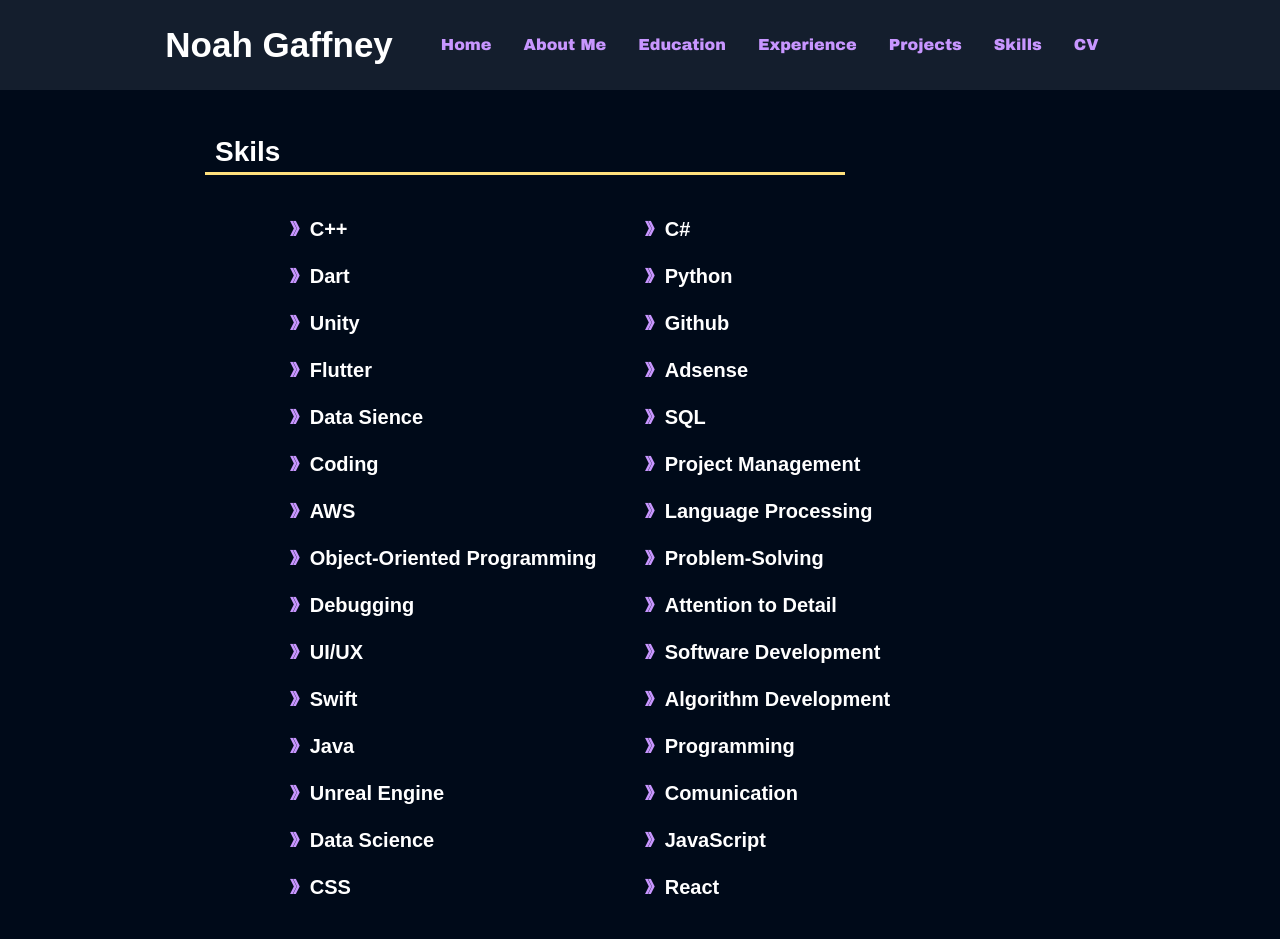
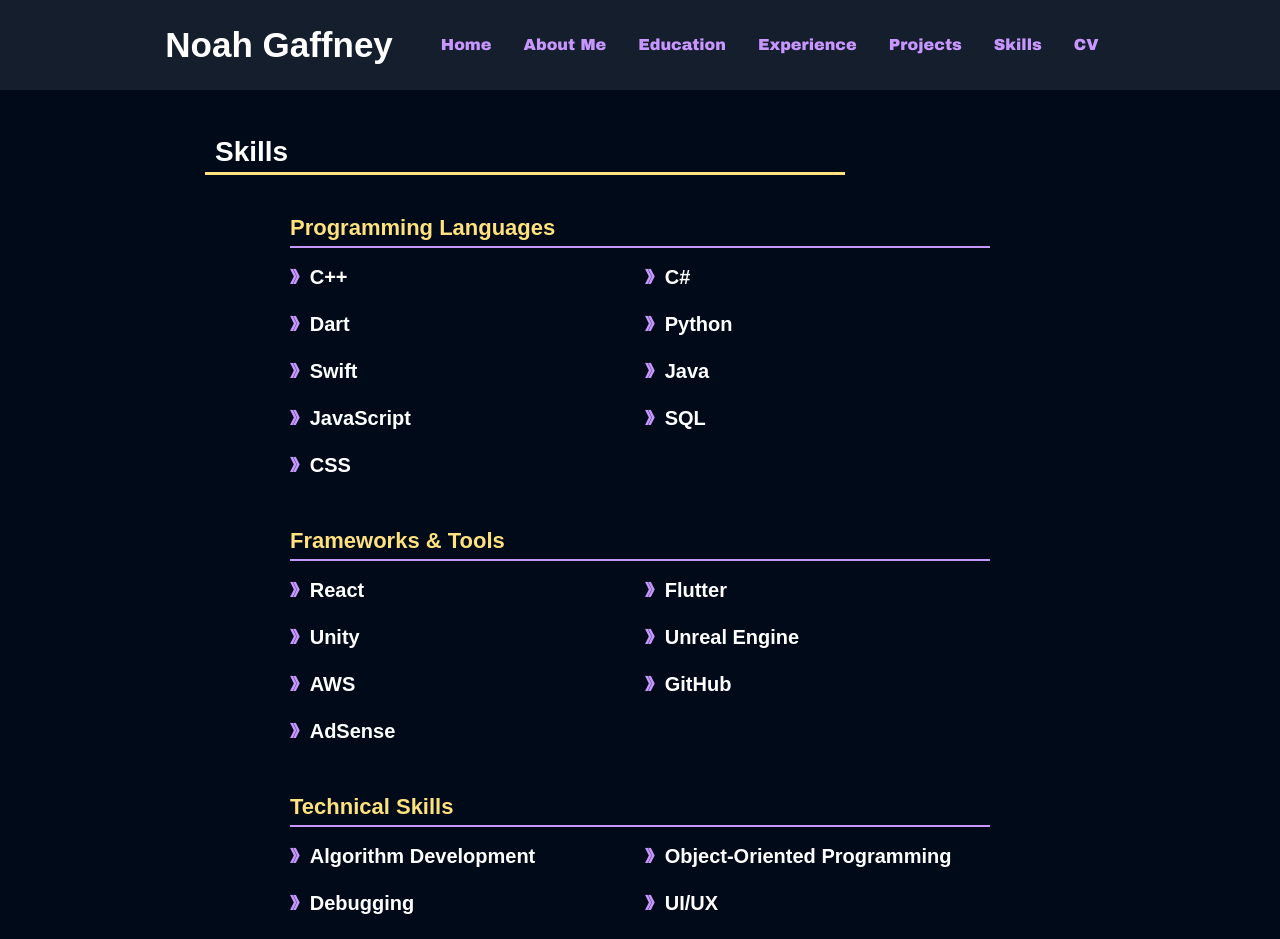
Before and after one commit to NoahGaffney/Portfolio, a React (Create React App) app: page /skills in a window 1280 px wide. Shown: the top 939 px of the page. Before the commit the page ends 910 px from the top, so only its background shows below. Built offline with nearby package versions, Linux system fonts and the light colour scheme; a web font is replaced by a local one.

Commit message:
Life Updates and skills clean up

```diff
--- a/src/Experience.js
+++ b/src/Experience.js
@@ -17,8 +17,15 @@
   const timeline = [
     {
       icon: workIcon,
-      date: "SEP 2024 - CURRENT",
-      title: "MICRO CENTER",
+      date: "MARCH 2025 - CURRENT",
+      title: "MICRO CENTER (Service Technician)",
+      subtitle: "Yonkers, NY",
+      desc: "Diagnoses and repairs computer hardware and software issues. Performs system upgrades, data transfers, and technical troubleshooting. Provides in-person technical support and maintains service documentation. This role requires a strong understanding of computer systems, excellent problem-solving skills, and the ability to communicate technical information effectively to customers.",
+    },
+    {
+      icon: workIcon,
+      date: "SEP 2024 - MARCH 2025",
+      title: "MICRO CENTER (General Sales Associate)",
       subtitle: "Yonkers, NY",
       desc: "Dedicated to providing exceptional customer service and guiding customers towards optimal technology solutions. This involves leveraging product knowledge to offer tailored recommendations, assisting with purchases, and fostering a positive shopping experience.",
     },
--- a/src/Projects.js
+++ b/src/Projects.js
@@ -15,6 +15,13 @@
 const Projects = () => {
   // Example timeline data for education (replace this with your actual education data)
   const timeline = [
+    {
+      icon: starIcon,
+      date: "April 2025 - CURRENT",
+      title: "Home Server",
+      subtitle: "Whats currently hosting this site",
+      desc: "I have set up a home server using an old laptop, which is currently hosting this website. This project has been a great learning experience in server management and web hosting. I've also set it up to run a Minecraft server, allowing me to host games for friends and family. This has not only improved my technical skills but also provided a fun way to connect with others.",
+    },
     {
       icon: starIcon,
       date: "SEP 2024 - CURRENT",
--- a/src/Skills.js
+++ b/src/Skills.js
@@ -1,49 +1,63 @@
 const Skills = () => {
   return (
     <div className="Skills">
-            <h2> Skils </h2>
+      <h2>Skills</h2>
 
       <div className="bullet-points-container">
+
+        <div className="skills-group">
+          <h3>Programming Languages</h3>
           <ul className="bullet-points">
             <li>C++</li>
             <li>C#</li>
             <li>Dart</li>
             <li>Python</li>
+            <li>Swift</li>
+            <li>Java</li>
+            <li>JavaScript</li>
+            <li>SQL</li>
+            <li>CSS</li>
+          </ul>
+        </div>
+
+        <div className="skills-group">
+          <h3>Frameworks & Tools</h3>
+          <ul className="bullet-points">
+            <li>React</li>
+            <li>Flutter</li>
             <li>Unity</li>
-        <li>Github</li>
-        <li>Flutter</li>
-        <li>Adsense</li>
-        <li>Data Sience</li>
-        <li>SQL</li>
-        <li>Coding</li>
-        <li>Project Management</li>
+            <li>Unreal Engine</li>
             <li>AWS</li>
-        <li>Language Processing</li>
+            <li>GitHub</li>
+            <li>AdSense</li>
+          </ul>
+        </div>
+
+        <div className="skills-group">
+          <h3>Technical Skills</h3>
+          <ul className="bullet-points">
+            <li>Algorithm Development</li>
             <li>Object-Oriented Programming</li>
-        <li>Problem-Solving</li>
             <li>Debugging</li>
-        <li>Attention to Detail</li>
             <li>UI/UX</li>
             <li>Software Development</li>
-        <li>Swift</li>
-        <li>Algorithm Development</li>
-        <li>Java</li>
-        <li>Programming</li>
-        <li>Unreal Engine</li>
-        <li>Comunication</li>
-        <li>Data Science</li>
-        <li>JavaScript</li>
-        <li>CSS</li>
-        <li>React</li>
+            <li>Natural Language Processing</li>
+          </ul>
+        </div>
 
+        <div className="skills-group">
+          <h3>Soft Skills</h3>
+          <ul className="bullet-points">
+            <li>Problem-Solving</li>
+            <li>Project Management</li>
+            <li>Attention to Detail</li>
+            <li>Communication</li>
           </ul>
         </div>
 
       </div>
-
-
-
+    </div>
   );
-}
+};
 
 export default Skills;
--- a/src/index.css
+++ b/src/index.css
@@ -299,6 +299,19 @@
   margin-right: 5px;
 }
 
+.skills-group {
+  margin-bottom: 40px;
+}
+
+.skills-group h3 {
+  font-size: 22px;
+  margin-bottom: 15px;
+  color: rgb(255, 225, 125); /* or any accent from your palette */
+  border-bottom: 2px solid rgb(200, 150, 255);
+  padding-bottom: 5px;
+}
+
+
 /* Media query for smaller screens */
 @media (max-width: 800px) {
   .about-content {
@@ -408,6 +421,11 @@
   font-size: 28px;
   padding: 0 10px;
 }
+
+.Skills {
+  padding-bottom: 120px; /* adjust as needed */
+}
+
 
 .Skills h2::after {
   content: '';
```
Lines whose indentation alone changed are shown as unchanged.
